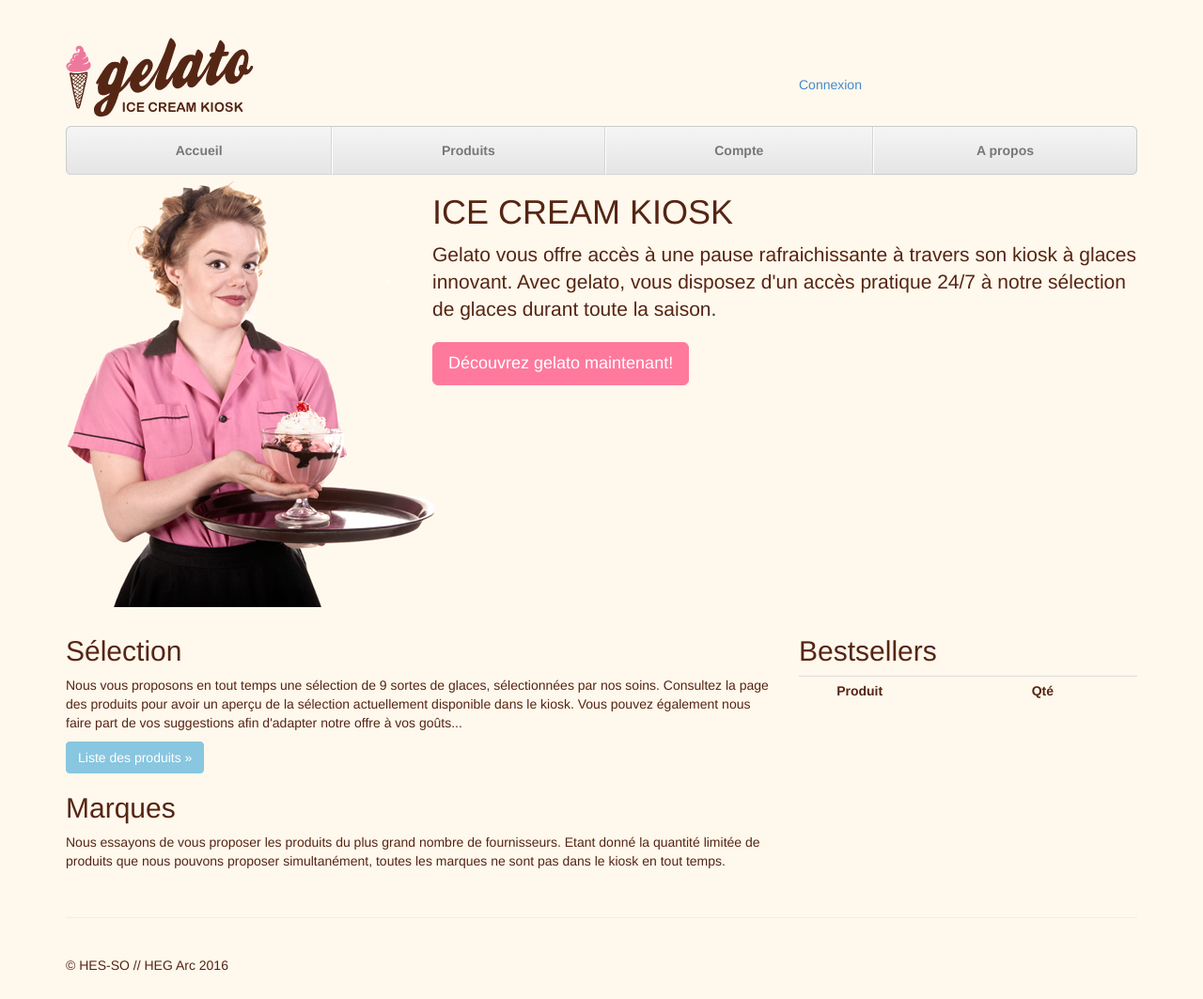
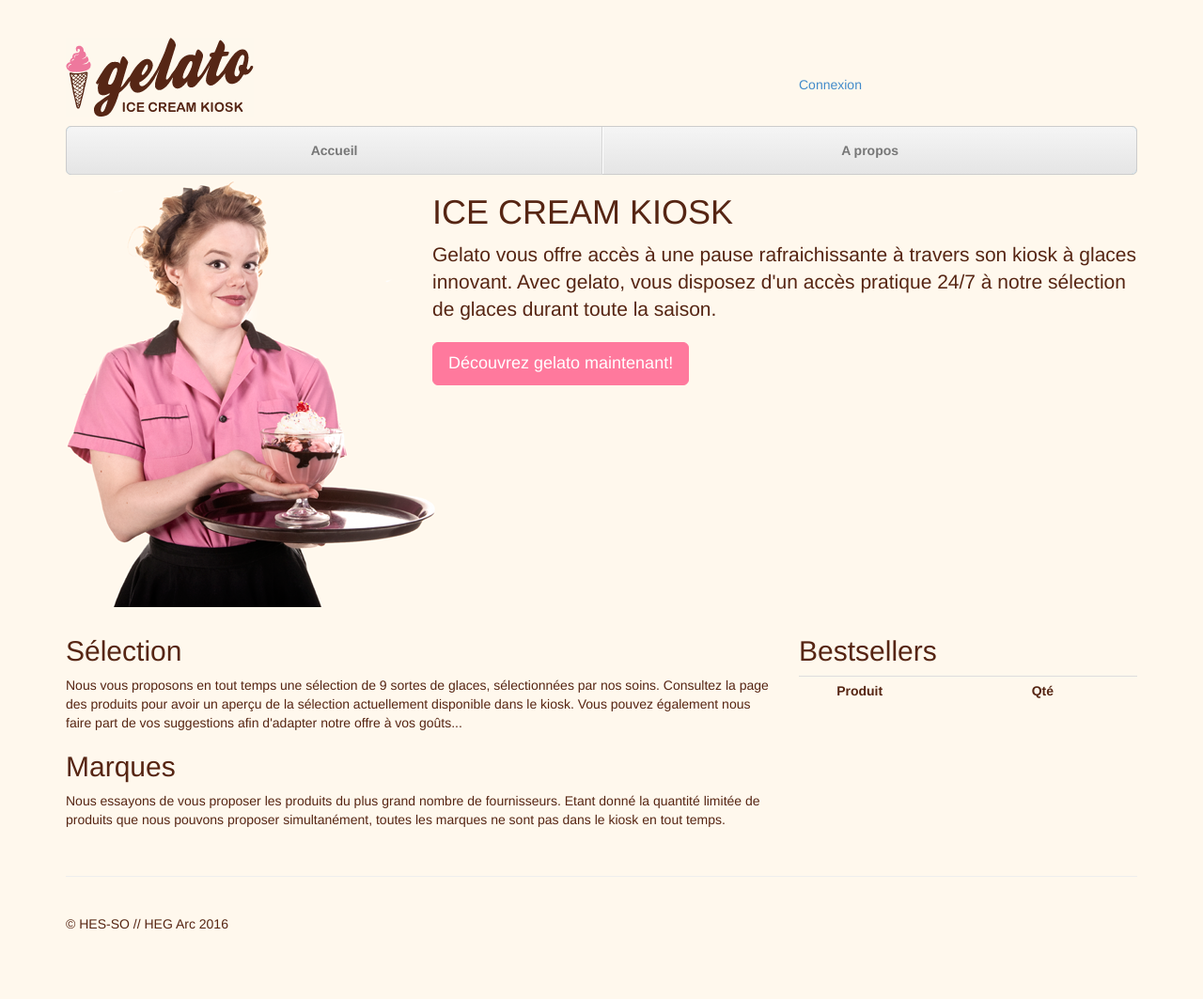
Before and after one commit to sagarion/gelato, a Django app: page /congelateur/home in a window 1280 px wide. Shown: the top 1063 px of the page at 94% size. After the commit the page ends 989 px from the top, so only its background shows below. Run offline with Django 3.2, Linux system fonts and the light colour scheme; lists and menus that the app fills with data are empty; parts of the project's set-up code (start-up, migrations or seed data) failed here and were passed over; some libraries are stand-ins or nearby versions.

Commit message:
Enlever les boutons
Enlever certains boutons

```diff
--- a/congelateur/templates/congelateur/base.html
+++ b/congelateur/templates/congelateur/base.html
@@ -55,8 +55,6 @@
 
         <ul class="nav nav-justified">
           <li><a href="{% url 'home' %}">Accueil</a></li>
-          <li><a href="{% url 'produit' %}">Produits</a></li>
-          <li><a href="{% url 'dashboard' %}">Compte</a></li>
           <li><a href="{% url 'about' %}">A propos</a></li>
             {% if user.is_superuser %}
           <li class="dropdown"><a href="" class="dropdown-toggle" data-toggle="dropdown" role="button">Admin<b class="caret"></b></a>
--- a/congelateur/templates/congelateur/home.html
+++ b/congelateur/templates/congelateur/home.html
@@ -20,7 +20,7 @@
           <p>Nous vous proposons en tout temps une sélection de 9 sortes de glaces, sélectionnées par nos soins.
               Consultez la page des produits pour avoir un aperçu de la sélection actuellement disponible dans le kiosk.
              Vous pouvez également nous faire part de vos suggestions afin d'adapter notre offre à vos goûts...</p>
-          <p><a class="btn btn-primary" href="{% url 'produit' %}" role="button">Liste des produits &raquo;</a></p>
+          <!--<p><a class="btn btn-primary" href="{% url 'produit' %}" role="button">Liste des produits &raquo;</a></p>-->
           <h2>Marques</h2>
           <p>Nous essayons de vous proposer les produits du plus grand nombre de fournisseurs. Etant donné la quantité
              limitée de produits que nous pouvons proposer simultanément, toutes les marques ne sont pas dans le kiosk
```
